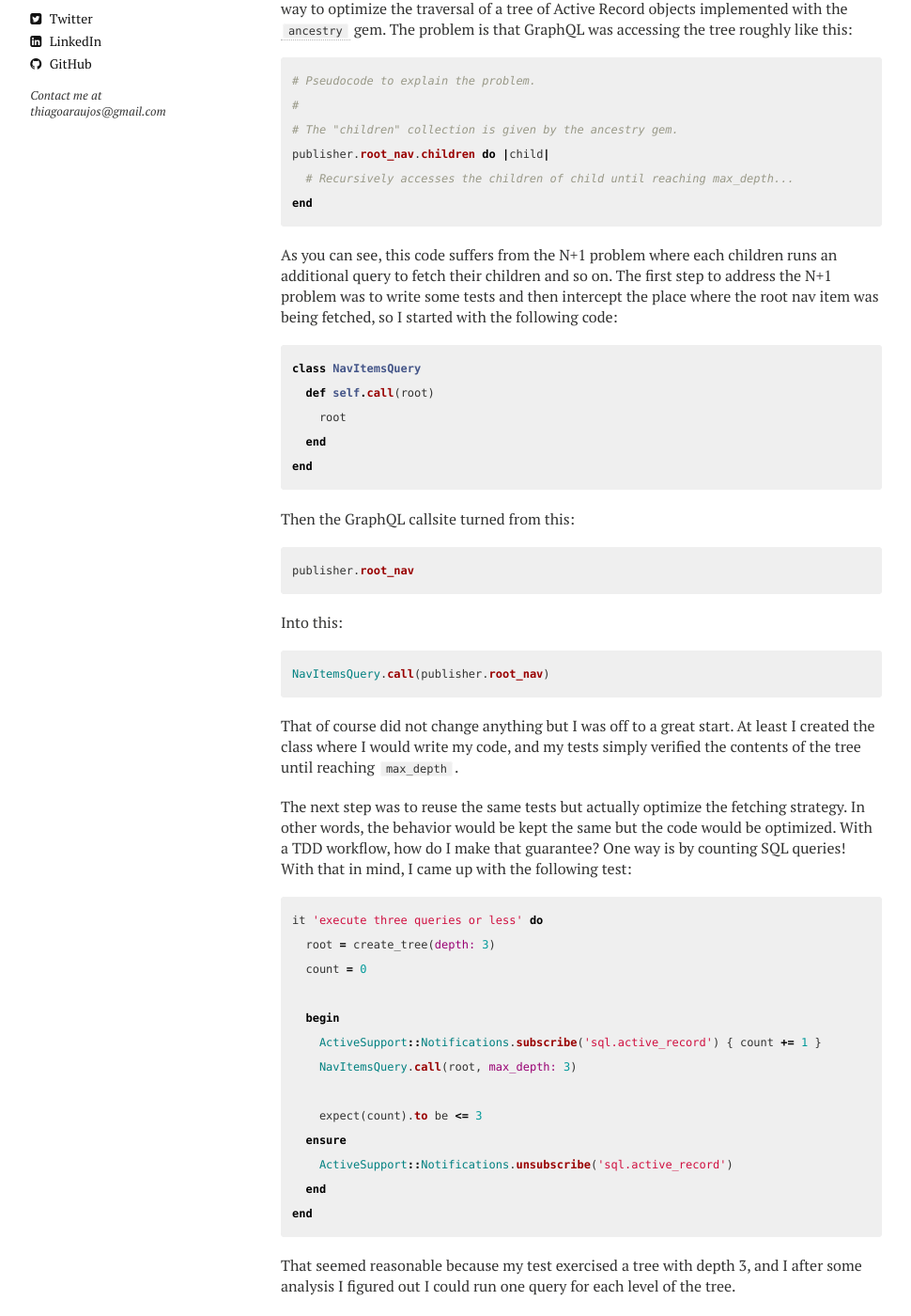
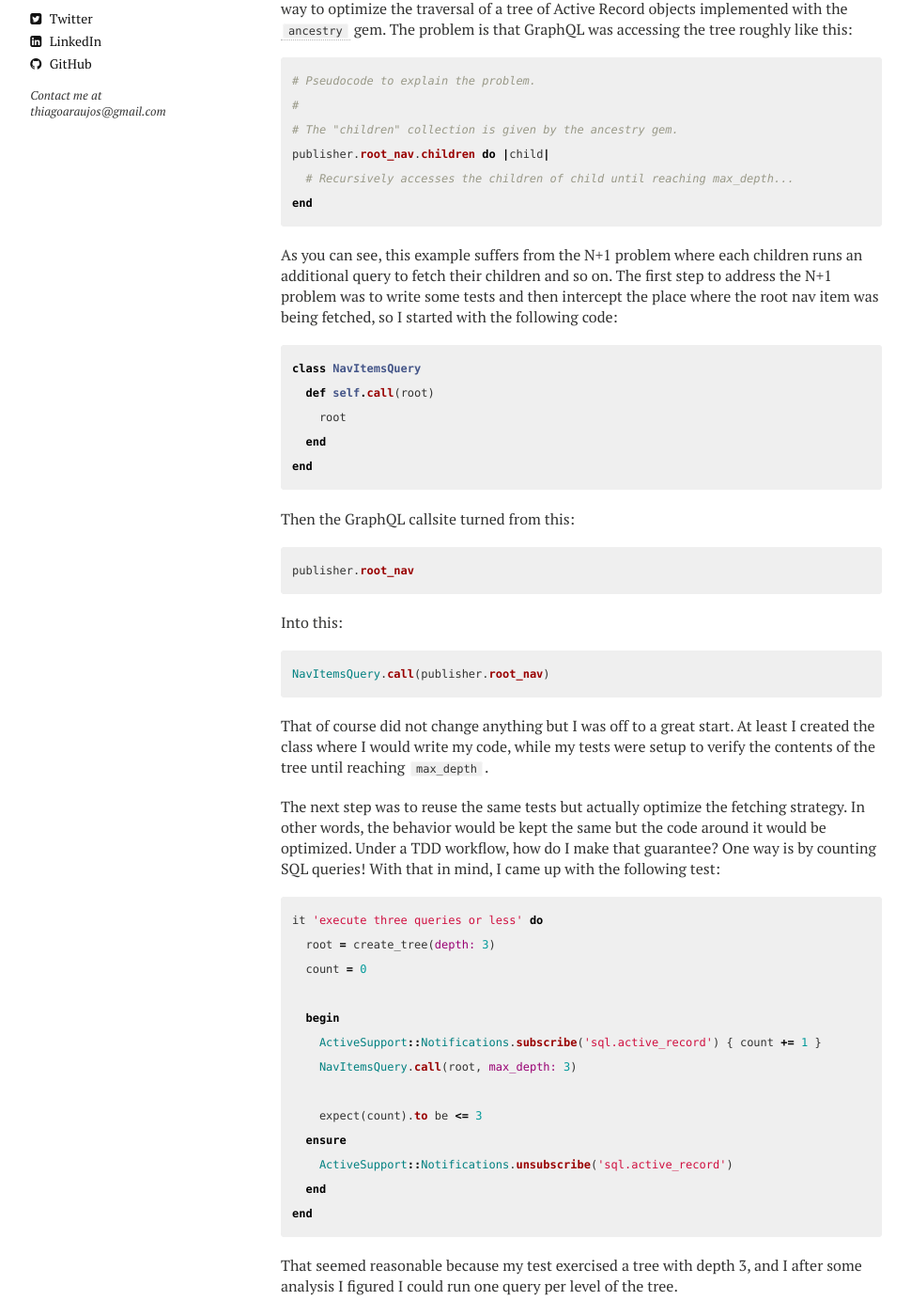
Before and after one commit to thiagoa/thiagoa.github.io, a Jekyll site: the page built from _posts/2021-07-14-counting-active-record-queries.markdown, in a window 1280 px wide and 1400 px high, scrolled down 308 px. Shown: the whole window at 94% size, without its empty margins (21-991 px from the left). Built offline with Jekyll 4.4.1, drawn with Linux system fonts in a browser that asks for light colours; nearby versions of some CDN libraries; comment, search, counter and statistics services are not loaded; some of the changed text lies outside the part shown.

Commit message:
Add notes and fixes to the latest post

````diff
--- a/_posts/2021-07-14-counting-active-record-queries.markdown
+++ b/_posts/2021-07-14-counting-active-record-queries.markdown
@@ -21,7 +21,7 @@ publisher.root_nav.children do |child|
 end
 ```
 
-As you can see, this code suffers from the N+1 problem where each children runs an additional query to fetch their children and so on. The first step to address the N+1 problem was to write some tests and then intercept the place where the root nav item was being fetched, so I started with the following code:
+As you can see, this example suffers from the N+1 problem where each children runs an additional query to fetch their children and so on. The first step to address the N+1 problem was to write some tests and then intercept the place where the root nav item was being fetched, so I started with the following code:
 
 ```ruby
 class NavItemsQuery
@@ -43,9 +43,9 @@ Into this:
 NavItemsQuery.call(publisher.root_nav)
 ```
 
-That of course did not change anything but I was off to a great start. At least I created the class where I would write my code, and my tests simply verified the contents of the tree until reaching `max_depth`.
+That of course did not change anything but I was off to a great start. At least I created the class where I would write my code, while my tests were setup to verify the contents of the tree until reaching `max_depth`.
 
-The next step was to reuse the same tests but actually optimize the fetching strategy. In other words, the behavior would be kept the same but the code would be optimized. With a TDD workflow, how do I make that guarantee? One way is by counting SQL queries! With that in mind, I came up with the following test:
+The next step was to reuse the same tests but actually optimize the fetching strategy. In other words, the behavior would be kept the same but the code around it would be optimized. Under a TDD workflow, how do I make that guarantee? One way is by counting SQL queries! With that in mind, I came up with the following test:
 
 ```ruby
 it 'execute three queries or less' do
@@ -63,9 +63,9 @@ it 'execute three queries or less' do
 end
 ```
 
-That seemed reasonable because my test exercised a tree with depth 3, and I after some analysis I figured out I could run one query for each level of the tree.
+That seemed reasonable because my test exercised a tree with depth 3, and I after some analysis I figured I could run one query per level of the tree.
 
-But how does counting queries work? Active Record has a pubsub mechanism where you can subscribe to `sql.active_record` to count any and all SQL queries being executed by Rails, and I simply leveraged the block's closure to count the queries. How great is that?
+But how does counting queries work? Active Record has a pubsub mechanism where you can subscribe to `sql.active_record` to intercept any and all SQL queries being executed by Rails, and I simply leveraged the block's closure to count the queries. How great is that?
 
 Since I had more than one test counting queries, I created a helper method:
 
@@ -102,16 +102,20 @@ expect(count).to be 1
 
 Because there was actually a way to fetch everything with a single query and further improve the performance, but I'll leave that up to another post :)
 
+**Note 1**: This style of counting queries translates into a very focused expectation and does not replace performance tests for more complex cases. For instance, a single query may be slower than three or more if not optimized correctly, so pay attention!
+
+**Note 2**: Be careful not to count any queries executed during setup phase! Make sure setup is performed _outside_ of the `counting_active_record_queries` block.
+
 ## Bonus: Debugging Active Record queries
 
 Do you know that query you see in the Rails logs and you have no idea where it comes from, like a needle in a haystack? Well, you can use Active Support notifications to find it as well!
 
 ```ruby
 ActiveSupport::Notifications.subscribe('sql.active_record') do |_, _, _, _, details|
-  if details[:sql] =~ MY_QUERY_REGEX
+  if details[:sql].match?(MY_QUERY_REGEX)
     puts '*' * 50
     puts details[:sql]
-    puts caller.join("\n")
+    puts caller
     puts '*' * 50
   end
 end
````
Also changed, not shown: other parts of _posts/2021-07-14-counting-active-record-queries.markdown (+2 -2 lines), _posts/2021-07-14-contando-queries-do-active-record.markdown (+10 -5 lines).
